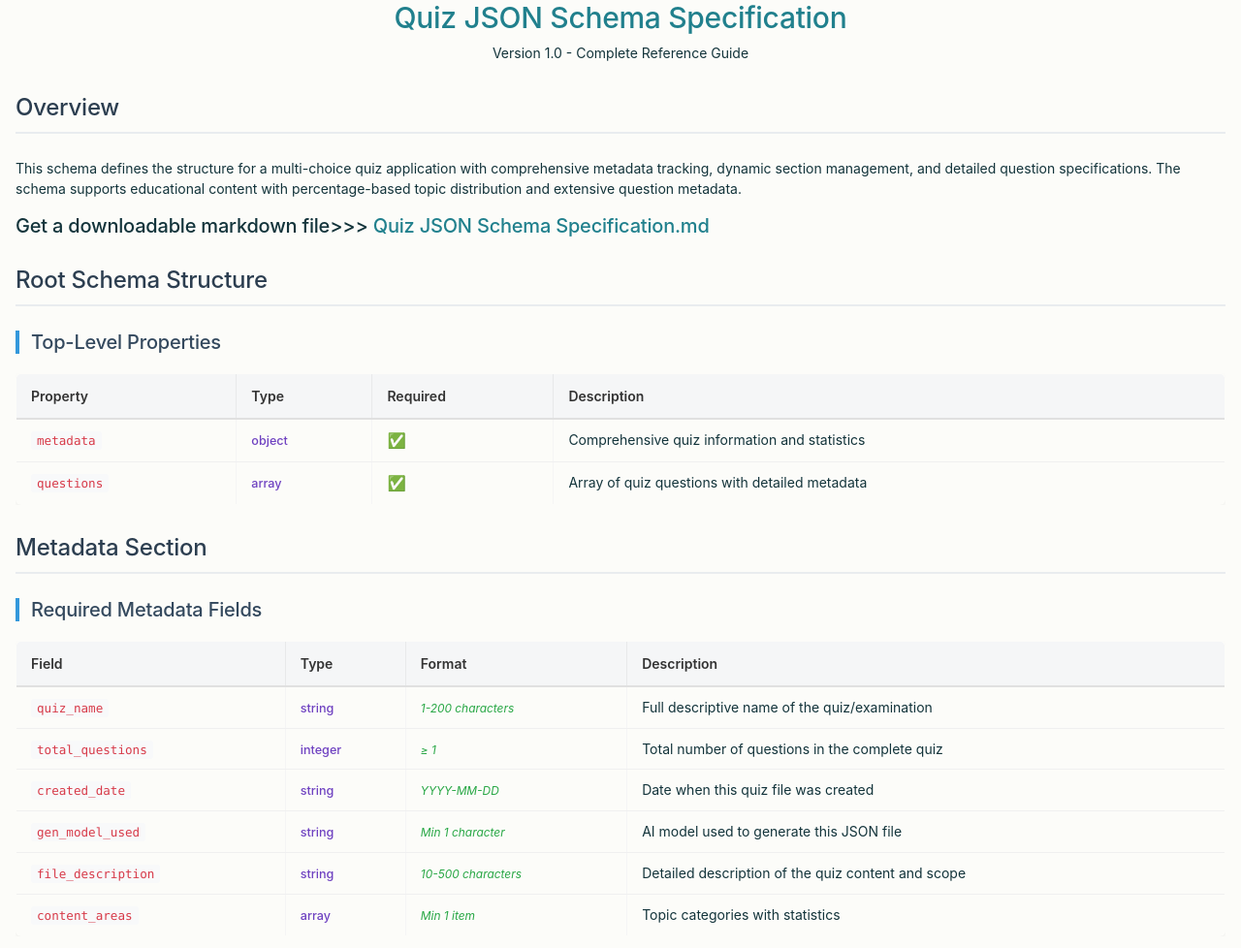
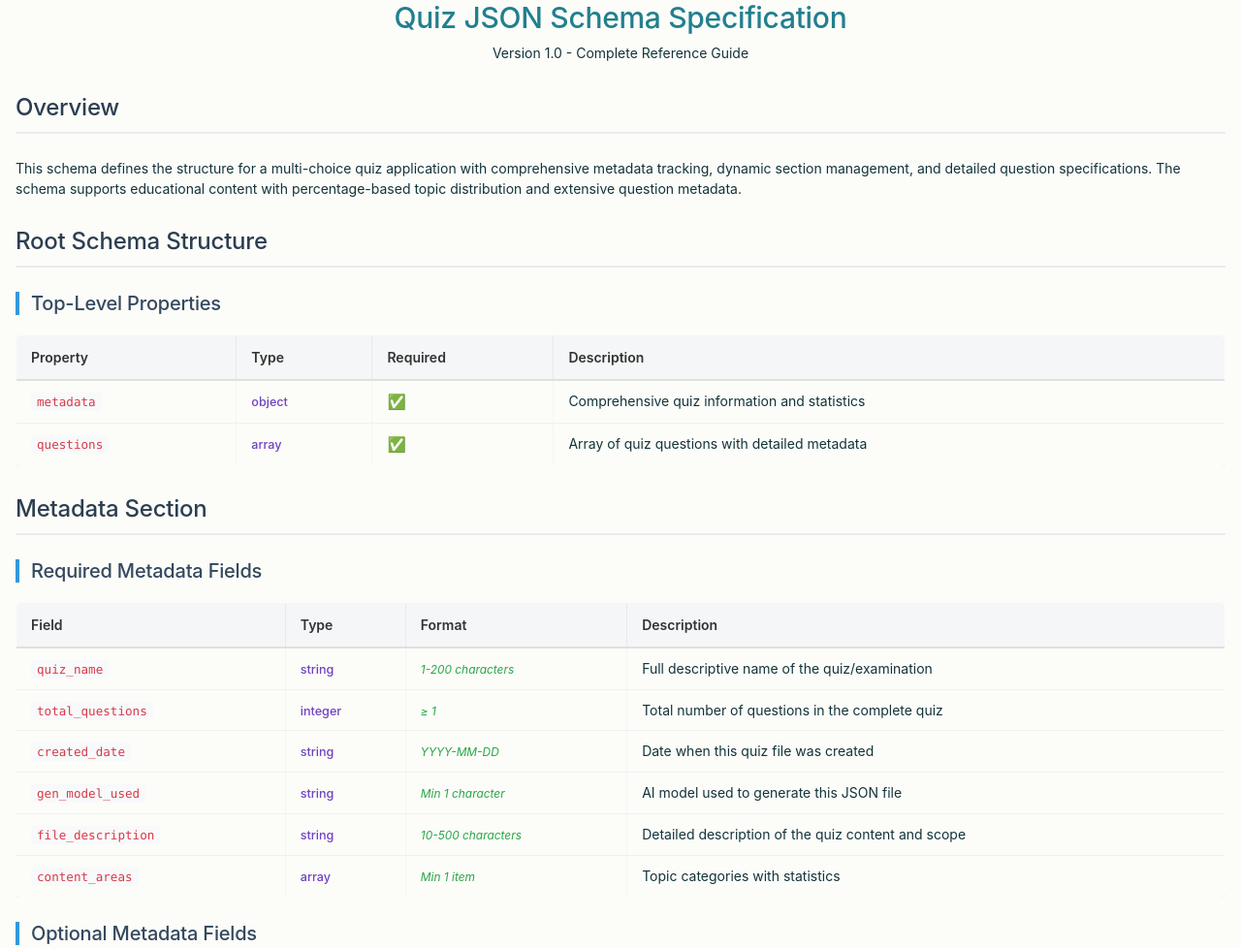
Before and after one commit to 5thgenfinance/5thgenfinance.github.io, a plain HTML site: page quizgen/quiz_spec.html in a window 1280 px wide. Shown: the top 978 px of the page at 97% size. Drawn offline with Linux system fonts and the light colour scheme; a web font is replaced by a local one.

Commit message:
update quiz spec

```diff
--- a/quizgen/quiz_spec.html
+++ b/quizgen/quiz_spec.html
@@ -20,10 +20,6 @@
                 </div>
                 <div class="content-block">
                     <p class="overview-text">This schema defines the structure for a multi-choice quiz application with comprehensive metadata tracking, dynamic section management, and detailed question specifications. The schema supports educational content with percentage-based topic distribution and extensive question metadata.</p>
-
-                    <h3 class="overview-text">Get a downloadable markdown file>>>  <a href="data\Quiz JSON Schema Specification.md"            download>Quiz JSON Schema Specification.md</a></h3>
-
-
                 </div>
             </section>
 
```
